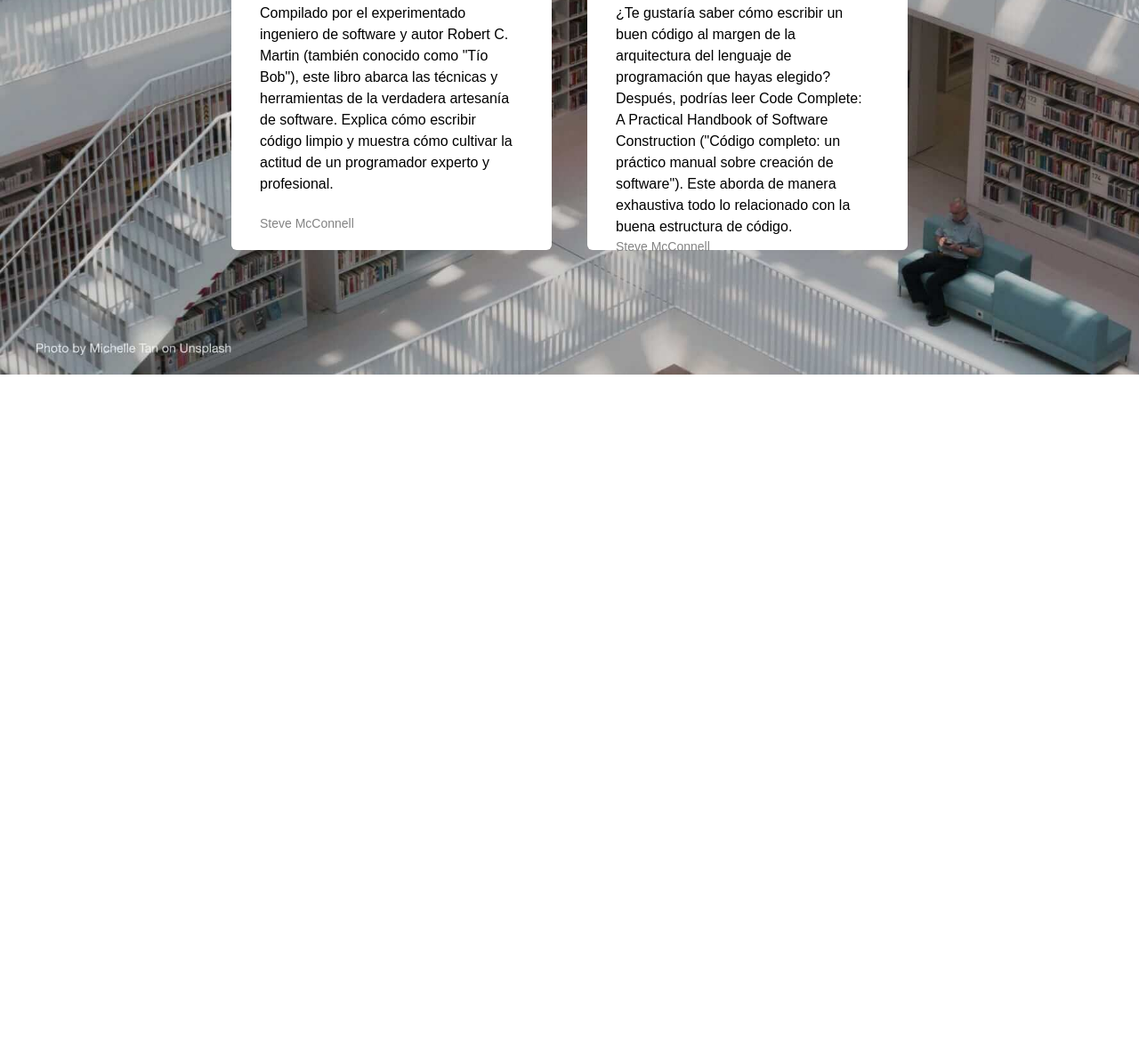
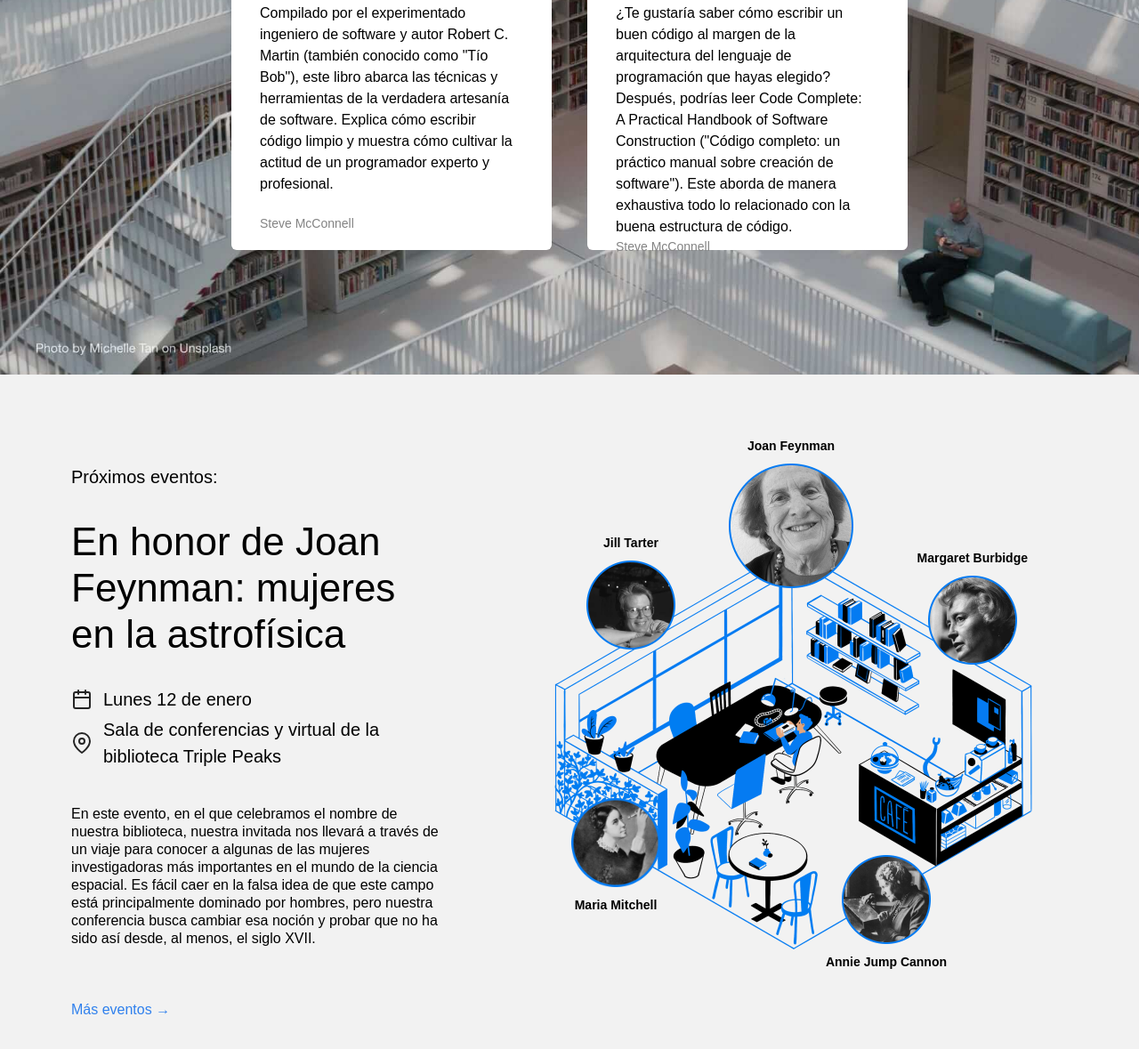
Before and after one commit to CesRod404/web_project_library_es, a plain HTML site: page index.html in a window 1280 px wide. Shown: the part 1673-2852 px from the top of the page at 89% size. Before the commit the page ends 2094 px from the top, so only its background shows below. Drawn offline with Linux system fonts and the light colour scheme.

Commit message:
Nueva actualización de mi proyecto

```diff
--- a/index.html
+++ b/index.html
@@ -24,7 +24,7 @@
           />
           <ul class="nav__links">
             <li>
-              <a class="nav__link" href="#">Eventos</a>
+              <a class="nav__link" href="#eventos">Eventos</a>
             </li>
             <li>
               <a class="nav__link" href="#staff">Los preferidos de nuestro staff</a>
@@ -131,6 +131,77 @@
             </li>
           </ul>
         </section>
+
+        <section class="events" id="eventos">
+          <div class="events__content">
+            <h2 class="events__heading">Próximos eventos:</h2>
+            <h3 class="events__title">
+              En honor de Joan Feynman: mujeres en la astrofísica
+            </h3>
+            <div class="event-info events__info-section">
+              <div class="event-info__item">
+                <img
+                  src="./images/icon_calendar.svg"
+                  alt="Calendar icon"
+                  class="event-info__icon"
+                />
+                <p class="event-info__text">Lunes 12 de enero</p>
+              </div>
+              <div class="event-info__item">
+                <img
+                  src="./images/icon_pin.svg"
+                  alt="Pin icon"
+                  class="event-info__icon"
+                />
+                <p class="event-info__text">
+                  Sala de conferencias y virtual de la biblioteca Triple Peaks
+                </p>
+              </div>
+            </div>
+            <p class="events__description">
+              En este evento, en el que celebramos el nombre de nuestra biblioteca, nuestra
+              invitada nos llevará a través de un viaje para conocer a algunas de las mujeres
+              investigadoras más importantes en el mundo de la ciencia espacial. Es
+              fácil caer en la falsa idea de que este campo está principalmente
+              dominado por hombres, pero nuestra conferencia busca cambiar esa noción y
+              probar que no ha sido así desde, al menos, el siglo
+              XVII.
+            </p>
+            <a href="#" class="events__more">Más eventos &rarr;</a>
+          </div>
+          <!-- Comienza a crear la composición aquí -->
+          <div class="events__cover">
+            <img src="./images/cafe.png" alt="Imagen de cafeteria de tripleten" class="events__image">
+
+
+            <div class="person person_name_feynman">
+              <p class="person__caption">Joan Feynman</p>
+              <img src="./images/person_feynman.png" alt="Foto de Joan Feyman" class="person__image person__image_size_l">
+            </div>
+
+            <div class="person person_name_burbidge">
+              <p class="person__caption">Margaret Burbidge</p>
+              <img src="./images/person_burbidge.png" alt="Foto de Margaret Burbidge" class="person__image person__image_size_m">
+            </div>
+
+            <div class="person person_name_cannon">
+              <img src="./images/person_cannon.png" alt="Foto de Margaret Burbidge" class="person__image person__image_size_m">
+              <p class="person__caption">Annie Jump Cannon</p>
+            </div>
+
+            <div class="person person_name_mitchell">
+              <img src="./images/person_mitchell.png" alt="Foto de Margaret Burbidge" class="person__image person__image_size_m">
+              <p class="person__caption">Maria Mitchell</p>
+            </div>
+
+            <div class="person person_name_tarter">
+              <p class="person__caption">Jill Tarter</p>
+              <img src="./images/person_tarter.png" alt="Foto de Margaret Burbidge" class="person__image person__image_size_m">
+            </div>
+
+
+          </div>
+        </section>
       </main>
     </div>
   </body>
--- a/styles/style.css
+++ b/styles/style.css
@@ -19,7 +19,6 @@
 }
 
 .nav {
-  /* Agrega las propiedades flex aquí */
   display: flex;
   justify-content: space-between;
   flex-wrap: wrap;
@@ -31,13 +30,11 @@
 }
 
 .nav__links {
-  /* Restablece los estilos predeterminados de list aquí */
   display: flex;
-  column-gap:20px;
+  column-gap: 20px;
   list-style-type: none;
   padding: 0;
   margin-top: 8px;
-
 }
 
 .nav__link {
@@ -113,19 +110,17 @@
   color: #ffffff;
 }
 
-/* Agrega la regla CSS para tu nueva clase aquí. Asegúrate de colocarlo antes de .card:, los padres deben preceder a sus hijos */
 
-.staff__cards{
+.staff__cards {
   max-width: 760px;
-  margin:0 auto;
+  margin: 0 auto;
   margin-top: 68px;
   display: flex;
-  justify-content:center;
+  justify-content: center;
   flex-wrap: wrap;
   list-style-type: none;
   gap: 40px;
   padding-left: 0;
-
 }
 
 .card {
@@ -164,3 +159,135 @@
   color: #838383;
   margin-top: auto;
 }
+
+.events {
+  padding: 100px 0 120px 80px;
+  display: flex;
+  align-items: start;
+  justify-content: space-between;
+  box-sizing: border-box;
+  background-color: #f2f2f2;
+}
+
+.events__content {
+  flex-basis: 580px;
+}
+
+.events__heading {
+  font-size: 20px;
+  font-weight: 500;
+  line-height: 30px;
+  margin: 0;
+}
+
+.events__title {
+  font-size: 44px;
+  font-weight: 500;
+  line-height: 52px;
+  margin: 32px 0 0;
+}
+
+.events__info-section {
+  margin-top: 32px;
+}
+
+.event-info__item {
+  display: flex;
+  align-items: center;
+  margin-bottom: 4px;
+  font-weight: 500;
+}
+
+.event-info__icon {
+  background-repeat: no-repeat;
+  background-position: center;
+  margin-right: 12px;
+  width: 24px;
+  height: 24px;
+}
+
+.event-info__text {
+  font-size: 20px;
+  font-weight: 500;
+  line-height: 30px;
+  margin: 0;
+}
+
+.events__description {
+  margin: 40px 0 60px;
+}
+
+.events__more {
+  color: #2f80ed;
+  text-decoration: none;
+}
+
+.events__cover {
+  flex-grow: 1;
+  flex-shrink: 0;
+  flex-basis: 780px;
+  max-width: 780px;
+  position: relative;
+}
+
+.events__image {
+  max-width: 100%;
+}
+
+.person {
+  position: absolute;
+  display: flex;
+  align-items: center;
+  flex-direction: column;
+  gap: 10px;
+}
+
+.person_name_feynman {
+  left: 319px;
+  top: -30px;
+
+}
+
+.person_name_burbidge {
+  top: 96px;
+  right: 125px;
+}
+
+.person_name_cannon {
+  bottom: 18px;
+  right: 216px;
+}
+
+.person_name_mitchell {
+  left: 142px;
+  bottom: 82px;
+
+}
+
+.person_name_tarter {
+  top: 79px;
+  left: 159px;
+}
+
+.person__image {
+   max-width: 100%;
+}
+
+.person__image_size_l {
+  width: 140px;
+}
+
+.person__image_size_m {
+  width: 100px;
+}
+
+.person__image_size_s {
+  width: 80px;
+}
+
+.person__caption {
+  text-align: center;
+  font-size: 14px;
+  margin: 0;
+  font-weight: bold;
+}
```
